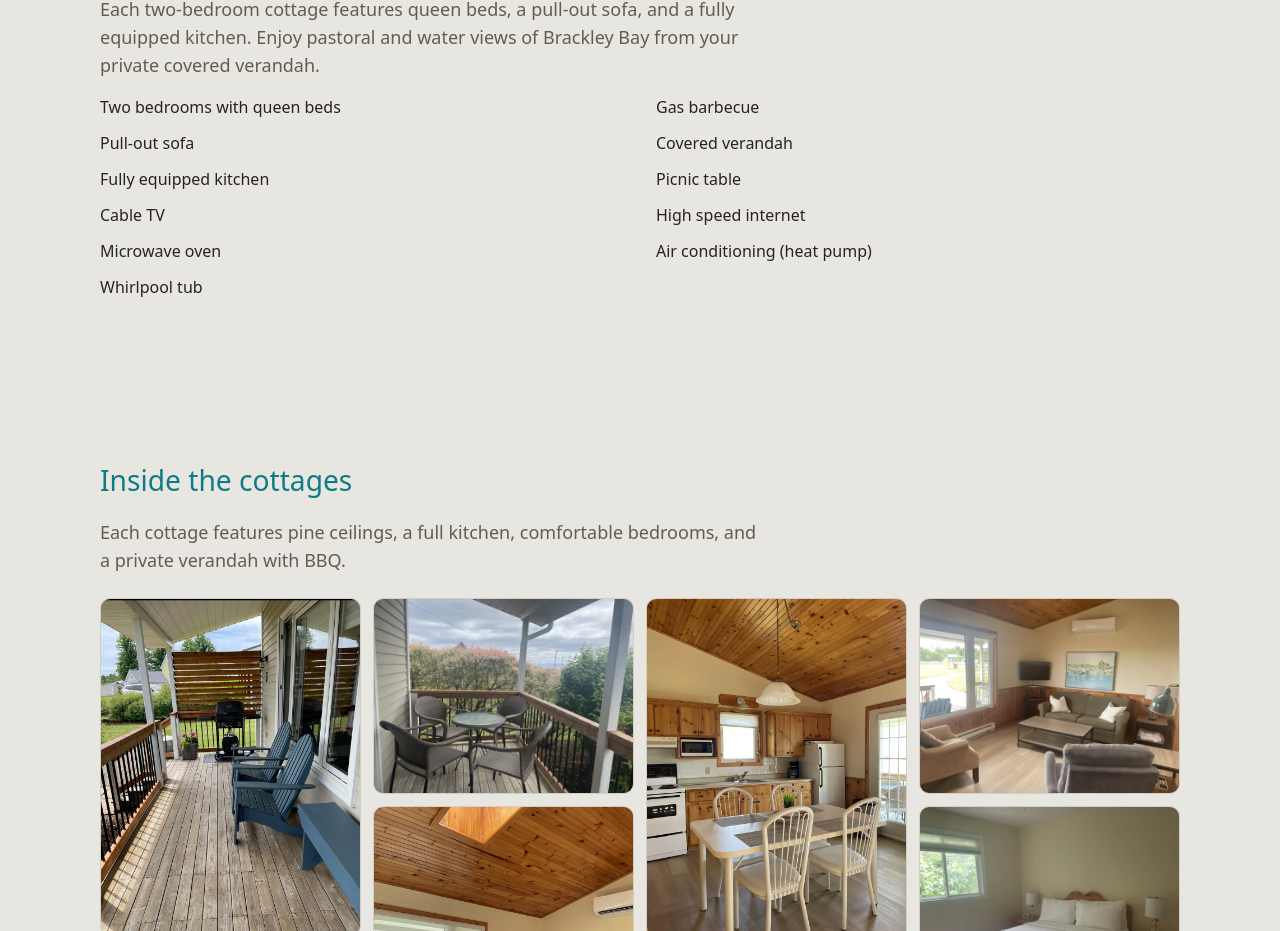
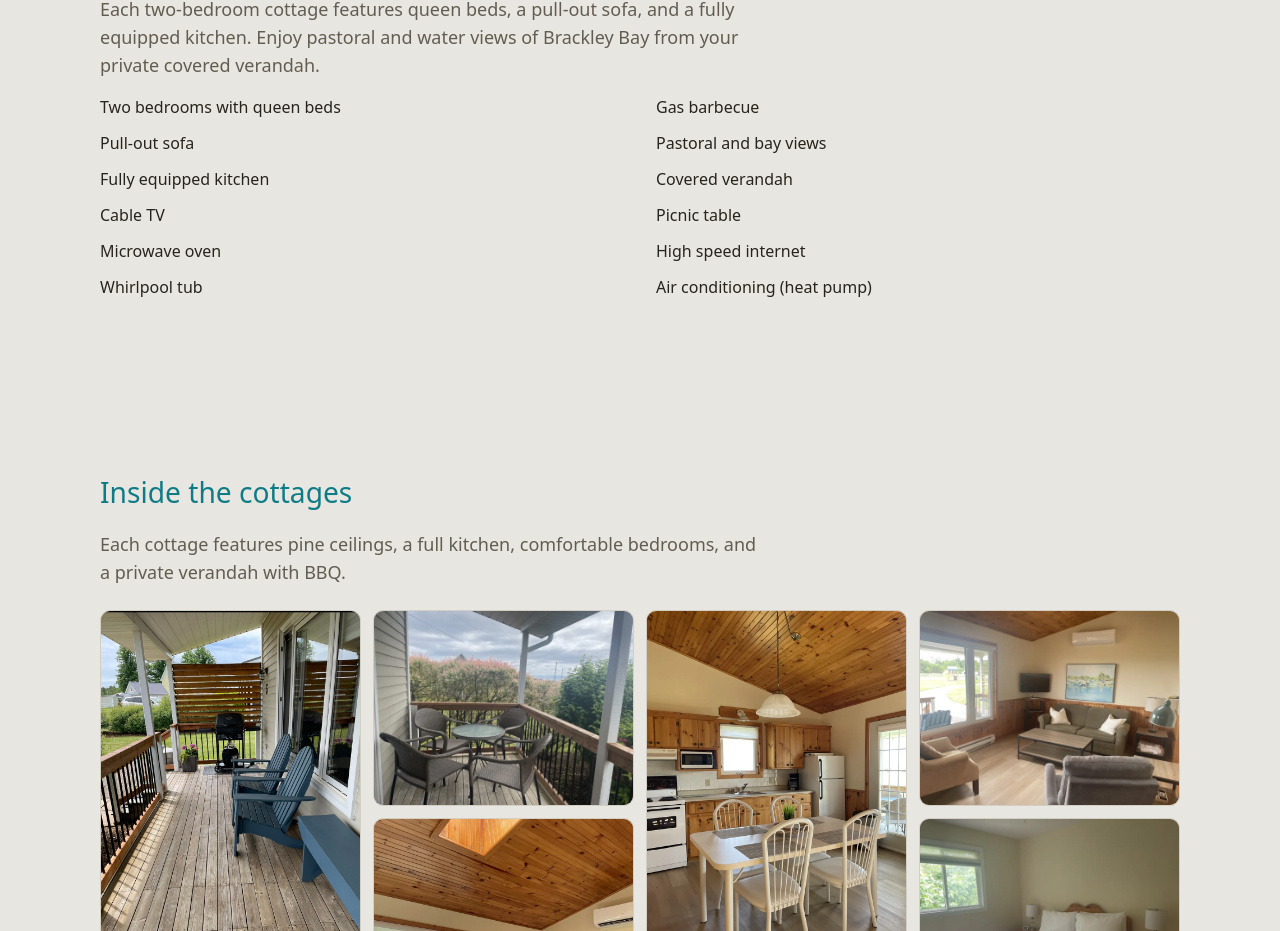
Before and after one commit to kyleseaman/bluewaters, a Next.js app: page / in a window 1280 px wide. Shown: the part 1493-2424 px from the top of the page. Built offline with nearby package versions, Linux system fonts and the light colour scheme.

Commit message:
Add pastoral and bay views to cottage features list
Calls out the pastoral and bay views as an explicit feature in the
cottage details section.

https://claude.ai/code/session_01VxYAZjFGdybJTPepHHxvJd

```diff
--- a/content/cottages.ts
+++ b/content/cottages.ts
@@ -6,6 +6,7 @@ export const cottageFeatures = [
   "Microwave oven",
   "Whirlpool tub",
   "Gas barbecue",
+  "Pastoral and bay views",
   "Covered verandah",
   "Picnic table",
   "High speed internet",
```
